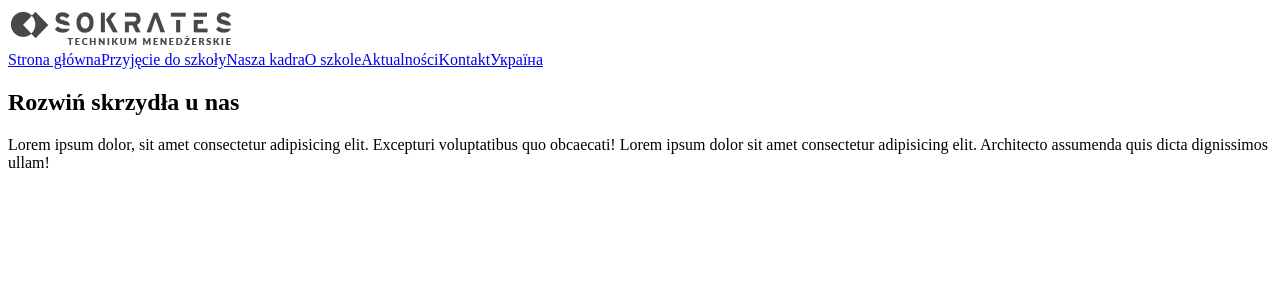
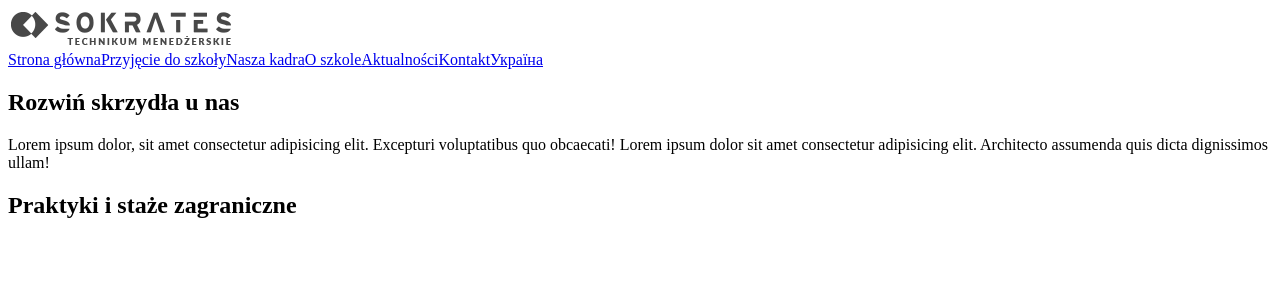
Before and after one commit to rrrkkkvvv/technikumMenedzerskie, a React (Vite) app: page / in a window 1280 px wide. Shown: the top 300 px of the page. Built offline with nearby package versions, Linux system fonts and the light colour scheme.

Commit message:
facultiesSection
Created facultiesSection in main page

```diff
--- a/index.html
+++ b/index.html
@@ -1,10 +1,10 @@
 <!DOCTYPE html>
-<html lang="en">
+<html lang="pl">
   <head>
     <meta charset="UTF-8" />
     <link rel="icon" type="image/svg+xml" href="" />
     <meta name="viewport" content="width=device-width, initial-scale=1.0" />
-    <title>Vite + React + TS</title>
+    <title>Technikum menedżerskie</title>
   </head>
   <body>
     <div id="root"></div>
--- a/src/constants/stringConstants.ts
+++ b/src/constants/stringConstants.ts
@@ -3,6 +3,7 @@ export const urls = {
 };
 export const titles = {
   greetingTitle: "Rozwiń skrzydła u nas",
+  facultiesSection: "Praktyki i staże zagraniczne",
 };
 export const headerLinkNames = {
   mainPageLink: "Strona główna",
--- a/src/pages/MainPage/MainPage.tsx
+++ b/src/pages/MainPage/MainPage.tsx
@@ -15,7 +15,15 @@ const MainPage = () => {
         </div>
       </section>
 
-      <section></section>
+      <section className="mainWrapper__facultiesSection">
+        {/* CARDS WITH FACULTIES INFO MUST BE HERE TODO:*/}
+      </section>
+
+      <section className="mainWrapper__facultiesSection">
+        <Title className="facultiesSection__title">
+          {titles.facultiesSection}
+        </Title>
+      </section>
     </main>
   );
 };
```
